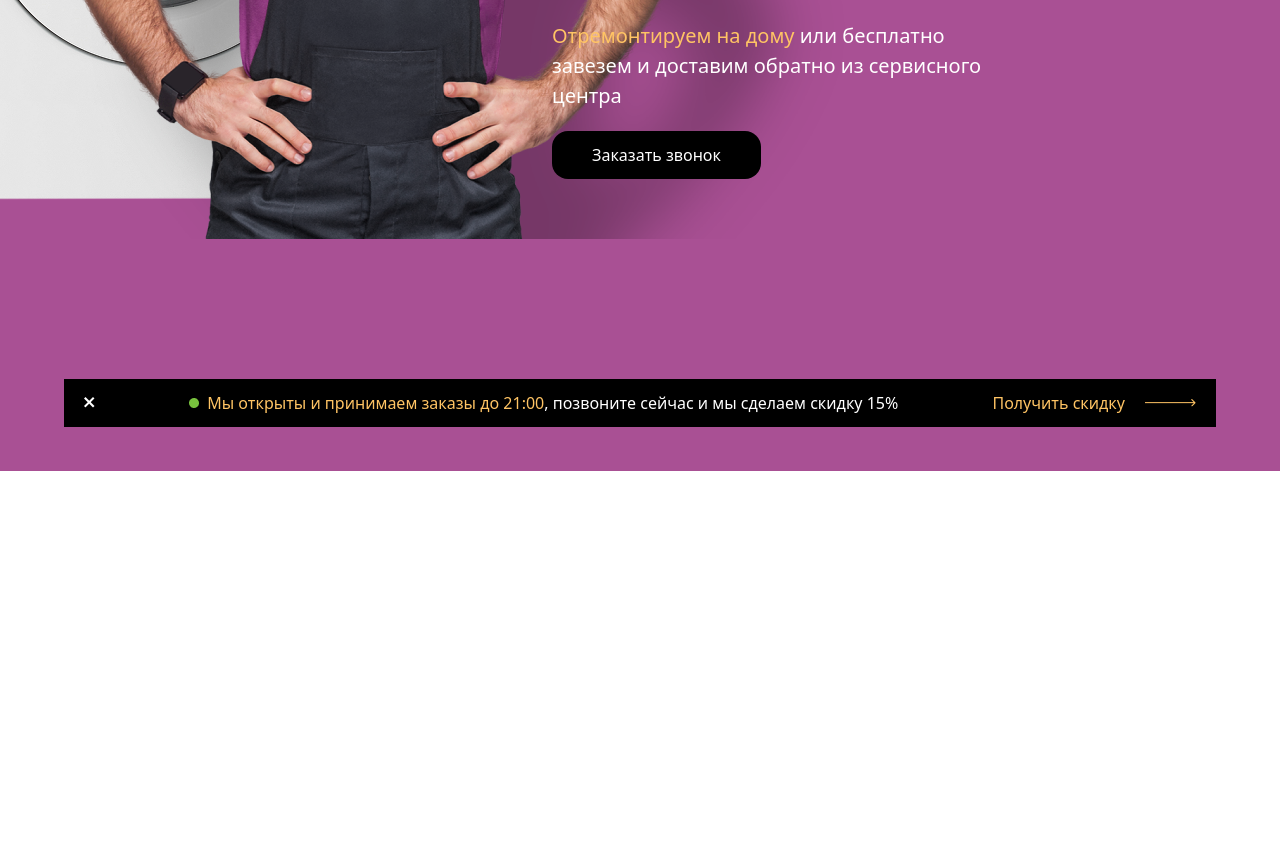
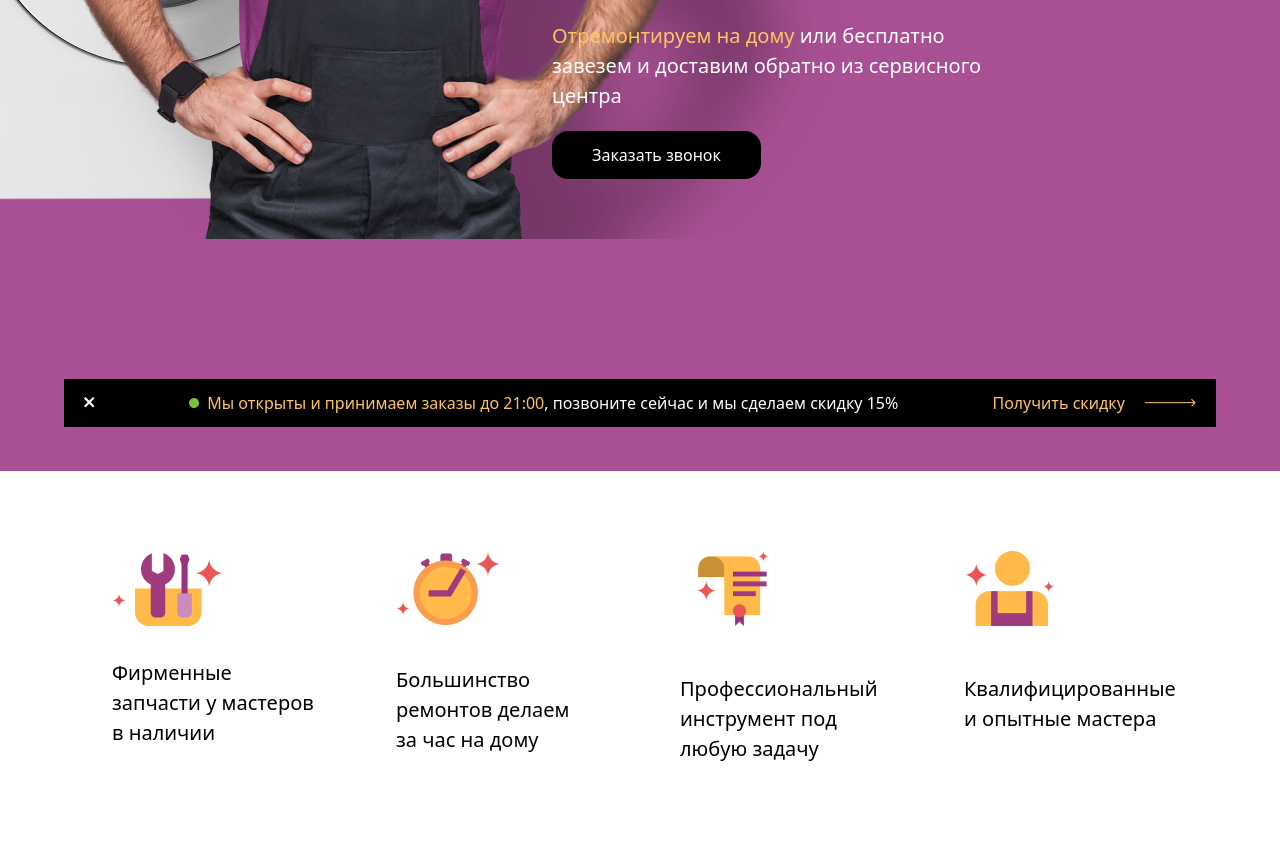
Before and after one commit to Abdulloh072008/gitday6, a website: page src/index.html in a window 1280 px wide. Shown: the part 714-1558 px from the top of the page. Before the commit the page ends 1185 px from the top, so only its background shows below. Drawn offline with nearby package versions, Linux system fonts and the light colour scheme; files that its build step writes are made by us from their sources.

Commit message:
first section

```diff
--- a/src/index.html
+++ b/src/index.html
@@ -61,12 +61,14 @@
                     <button class="bg-black py-3 px-10 rounded-2xl">Заказать звонок</button>
                 </div>
             </div>
-            <div class="bg-black relative z-1 flex items-center justify-between py-3 px-5 lg:mt-50 flex-col lg:flex-row gap-5">
+            <div
+                class="bg-black relative z-1 flex items-center justify-between py-3 px-5 lg:mt-50 flex-col lg:flex-row gap-5">
                 <img class="hidden lg:block" src="./Group 417 (1).png" alt="">
                 <div class="flex gap-2 items-start lg:items-center">
-                        <img class="mt-1 lg:mt-0" src="./Ellipse 85.png" alt="">
+                    <img class="mt-1 lg:mt-0" src="./Ellipse 85.png" alt="">
                     <div>
-                        <p class="text-center lg:text-start"><span class="text-[#FFC464]">Мы открыты и принимаем заказы до 21:00</span>, позвоните сейчас
+                        <p class="text-center lg:text-start"><span class="text-[#FFC464]">Мы открыты и принимаем заказы
+                                до 21:00</span>, позвоните сейчас
                             и мы сделаем скидку 15%</p>
                     </div>
                 </div>
@@ -77,6 +79,39 @@
             </div>
         </section>
     </header>
+
+    <main>
+        <section class="max-w-300 m-auto w-[90%] flex flex-col lg:flex-row  justify-center py-15 gap-10">
+            <div class="flex flex-col lg:flex-row gap-10 ">
+                <div class=" w-fit lg:p-5 flex lg:flex-col items-center lg:items-start gap-3">
+                    <img src="./Group 819.png" alt="">
+                    <div class="lg:w-51 mt-5">
+                        <p class="text-[20px]">Фирменные запчасти у мастеров в наличии</p>
+                    </div>
+                </div>
+                <div class=" w-fit lg:p-5  flex lg:flex-col items-center lg:items-start gap-5">
+                    <img src="./Group 818.png" alt="">
+                    <div class="lg:w-51 mt-5">
+                        <p class="text-[20px]">Большинство ремонтов делаем за час на дому</p>
+                    </div>
+                </div>
+            </div>
+            <div class="flex flex-col-reverse lg:flex-row gap-10 ">
+                <div class=" w-fit lg:p-5  flex lg:flex-col items-center lg:items-start gap-7">
+                    <img class="ml-4 lg:ml-o" src="./Group 811.png" alt="">
+                    <div class="lg:w-51 mt-5">
+                        <p class="text-[20px]">Профессиональный инструмент под любую задачу</p>
+                    </div>
+                </div>
+                <div class=" w-fit lg:p-5  flex lg:flex-col items-center lg:items-start gap-7">
+                    <img src="./Group 779.png" alt="">
+                    <div class="lg:w-51 mt-5">
+                        <p class="text-[20px]">Квалифицированные и опытные мастера</p>
+                    </div>
+                </div>
+            </div>
+        </section>
+    </main>
 </body>
 
 </html>
```
Also changed, not shown: src/Group 779.png (added), src/Group 811.png (added), src/Group 818.png (added), src/Group 819.png (added).
